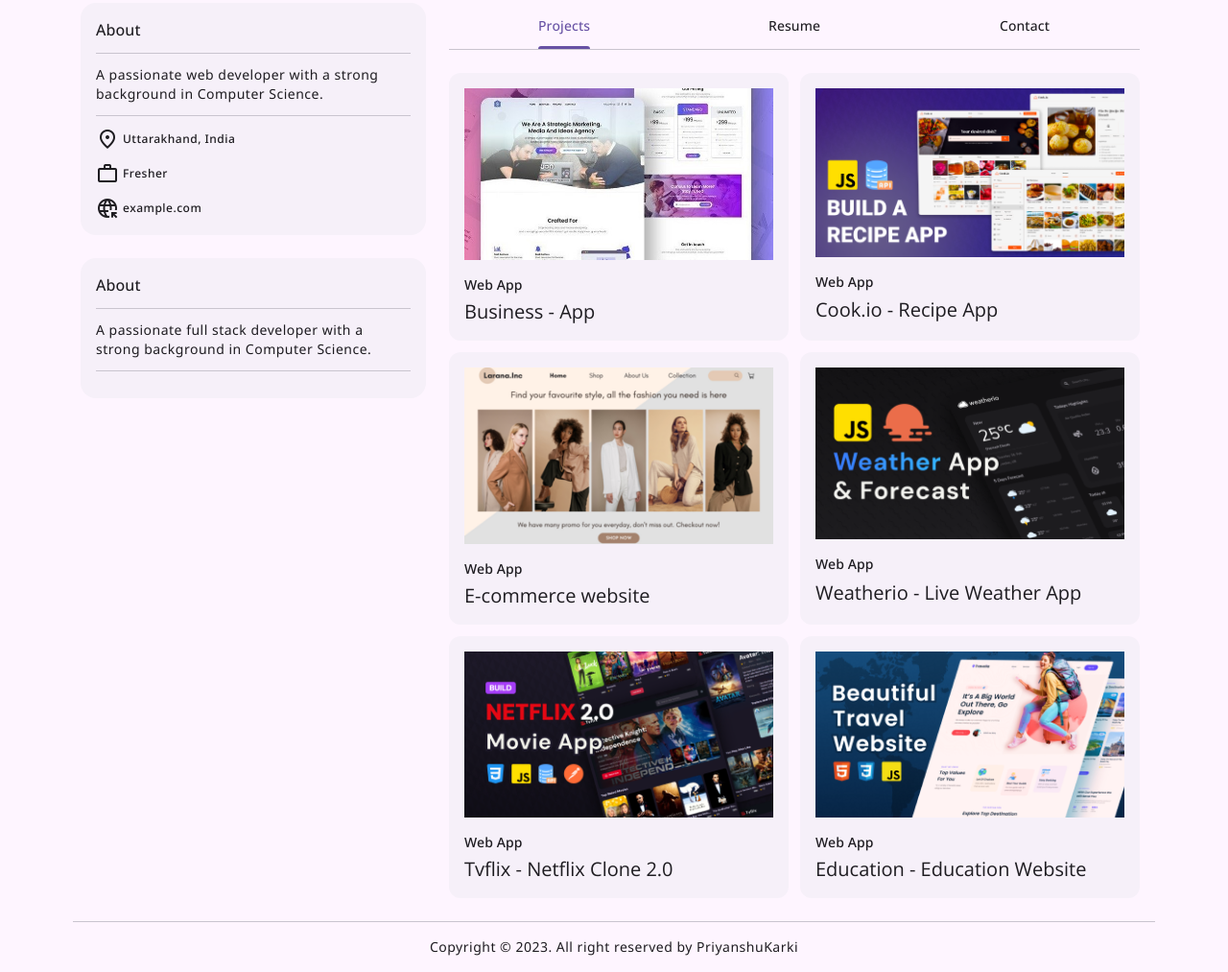
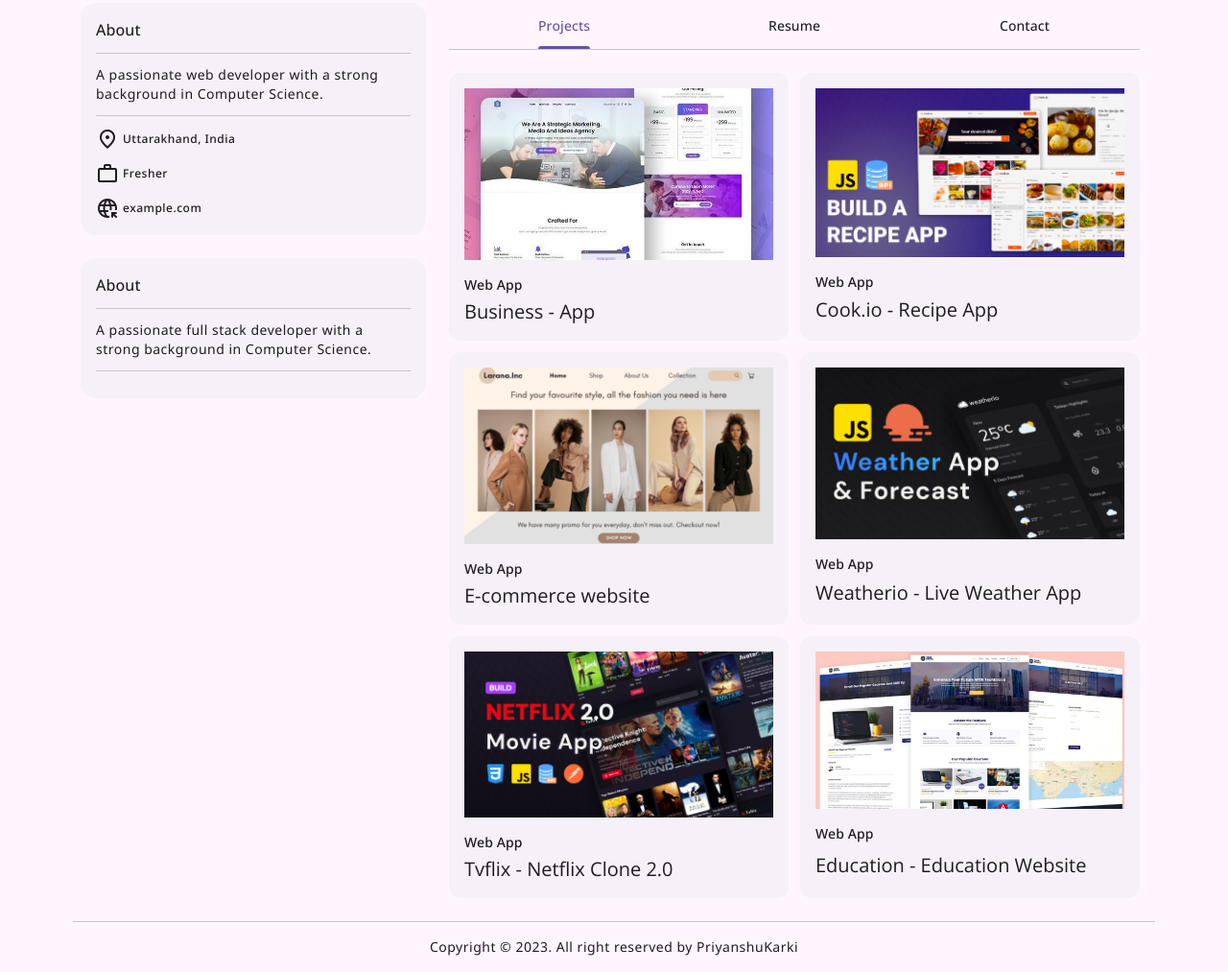
Before and after one commit to priyanshu-inu/Portfolio-priyanshu, a plain HTML site: page index.html in a window 1280 px wide. Shown: the part 373-1386 px from the top of the page at 96% size. Drawn offline with nearby package versions, Linux system fonts and the light colour scheme.

Commit message:
add-project

```diff
--- a/index.html
+++ b/index.html
@@ -332,7 +332,7 @@
                       style="--width: 334; --height: 180"
                     >
                       <img
-                        src="./assets/images/project-6.png"
+                        src="./assets/images/project-6.webp"
                         alt="projectname"
                         class="img-cover"
                         width="334"
```
Also changed, not shown: assets/images/.png (renamed from assets/images/project-6.png), assets/images/project-6.webp (added).
